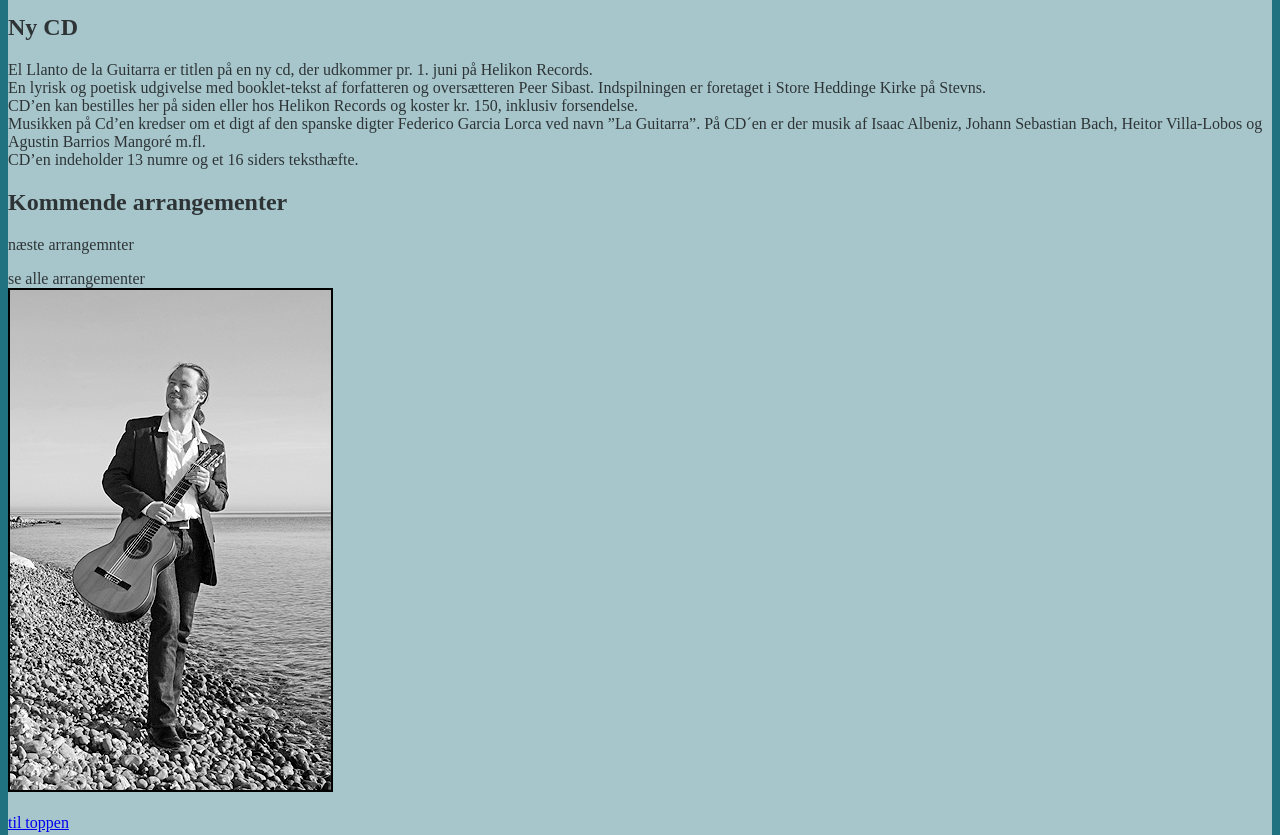
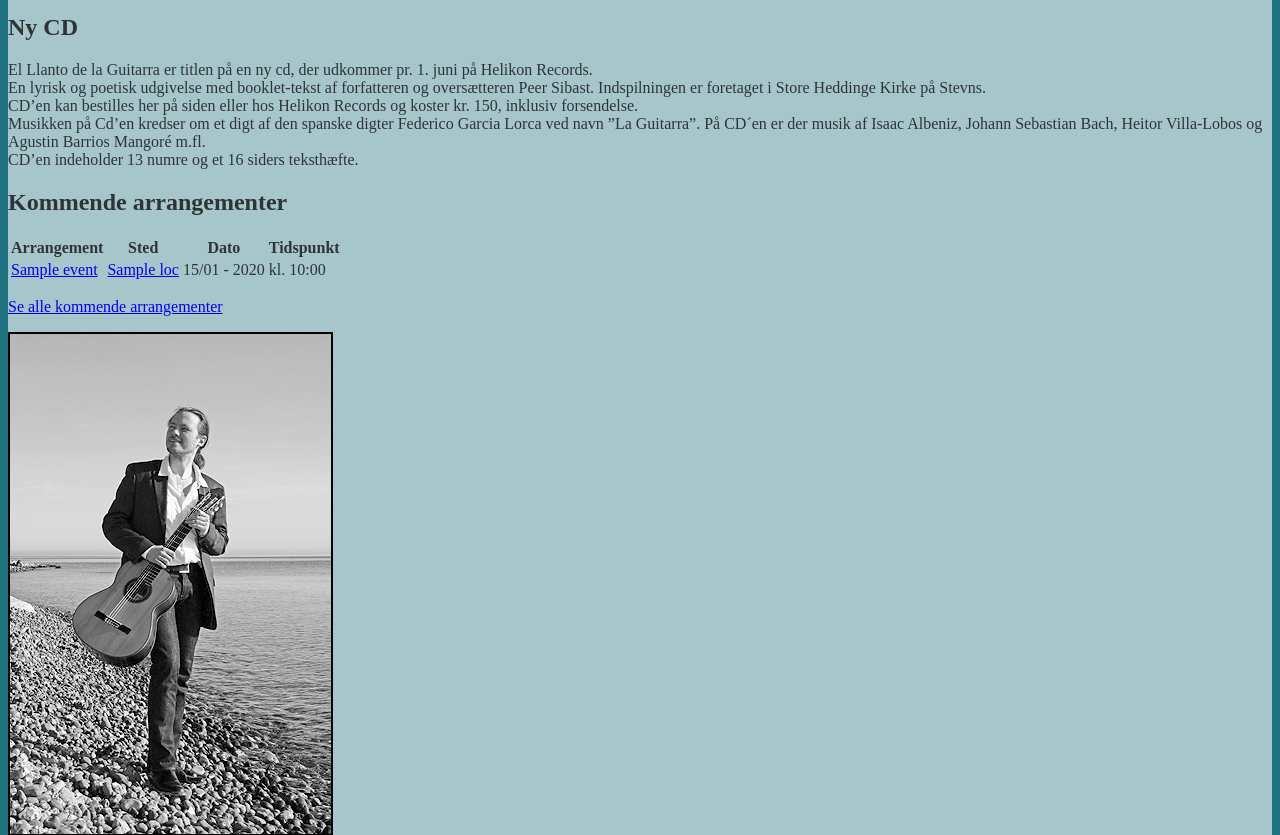
Before and after one commit to smukkejohan/mikkela, a Django app: template templates/index.html in a window 1280 px wide. Shown: the part 944-1779 px from the top of the page. Run offline with Django 3.2, Linux system fonts and the light colour scheme; the template is opened without the code that fills it: most values are stand-ins (such as "Sample title", 1, 10 or a date in 2020).

Commit message:
calendar on frontpage

```diff
--- /dev/null
+++ b/templates/cal/event_list_snippet.html
@@ -0,0 +1,25 @@
+{% if event_list %}
+    <table>
+    <tr><th>Arrangement</th><th>Sted</th>
+        <th>Dato</th><th>Tidspunkt</th></tr>
+    {% for e in event_list %}
+        <tr class="{% cycle 'odd' 'even' %}">
+            <td>{% if e.link %}
+                    <a href="{{ e.link }}"
+                        title="{{ e.name }} ">{{ e.name }}</a>
+                {% else %} {{ e.name }}
+                {% endif %}</td>
+            <td>{% if e.address %}
+                    <a href="http://maps.google.com/maps?&amp;q={{ e.address|urlencode }}"
+                        title="vis på kort">{{ e.loc }}</a>
+                {% else %}{{ e.loc }}
+                {% endif %}</td>
+            <td>{{ e.date.date|date }}</td>
+            <td>kl. {{ e.date.time|time }}</td>
+        </tr>
+    {% endfor %}
+    </table>
+
+{% else %}
+    <p>Der er desværre ikke planlagt nogen arrangementer i den nærmeste fremtid.</p>
+{% endif %}
--- a/templates/index.html
+++ b/templates/index.html
@@ -19,8 +19,9 @@ CD’en indeholder 13 numre og et 16 siders teksthæfte.
 </p>
 
 <h2>Kommende arrangementer</h2>
-<p>næste arrangemnter</p>
-<a>se alle arrangementer</a>
+{% include "cal/event_list_snippet.html" %}
+
+<p><a href="/kalender/">Se alle kommende arrangementer</a></p>
 
 <div class="span-9">
 <img src="{{ MEDIA_URL }}img/content/mikkel_5408.jpg" alt="Mikkel Andersen"/>
--- a/urls.py
+++ b/urls.py
@@ -1,4 +1,5 @@
 from django.conf.urls.defaults import *
+from mikkel.cal.models import Event
 import settings
 
 from django.contrib import admin
@@ -9,8 +10,11 @@ urlpatterns = patterns('',
     (r'^admin/', include(admin.site.urls)),
 )
 
+event_list = Event.objects.all()
+
 urlpatterns += patterns('django.views.generic.simple',
-    url(r'^$',              'direct_to_template', {'template': 'index.html'}),
+    url(r'^$',              'direct_to_template',
+        {'template': 'index.html', 'extra_context':{'event_list': event_list}}),
     url(r'^mikkel/$',       'direct_to_template', {'template': 'mikkel.html'}),
     url(r'^virksomhed/$',   'direct_to_template', {'template': 'virksomhed.html'}),
     url(r'^kirke/$',        'direct_to_template', {'template': 'kirke.html'}),
```
Also changed, not shown: templates/cal/index.html (+2 -24 lines).
